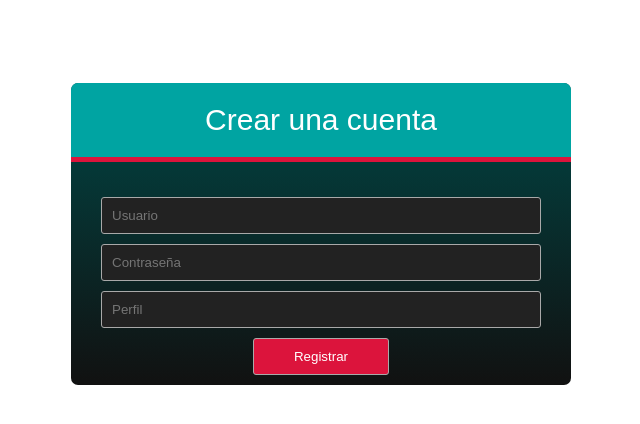
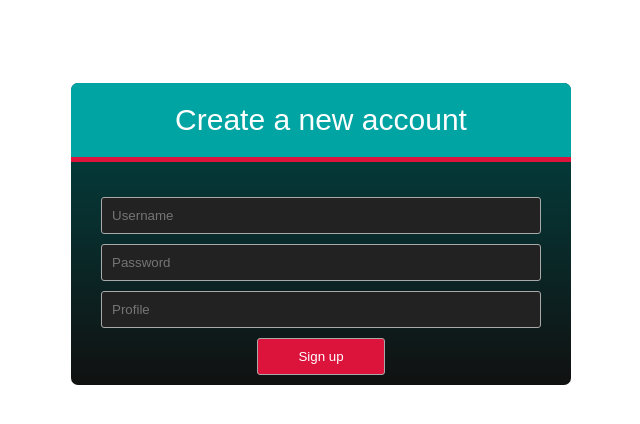
Before and after one commit to redexel/Ghost, a Flask app: page /signup in a window 1280 px wide. Shown: the top 424 px of the page, without its empty margins (319-959 px from the left). Run offline with Flask 2, Linux system fonts and the light colour scheme; some libraries are stand-ins or nearby versions.

Commit message:
Retoques de idioma

```diff
--- a/FinalGhost/server.py
+++ b/FinalGhost/server.py
@@ -92,7 +92,7 @@ def dashboard():
 						  <ul id="nav-mobile" class="right hide-on-med-and-down">
 							<li></li>
 							<li><input type="button" name="Attack" value="Attack" class="btn btn-danger" onclick="commands_attacks()">
-							<li><input type="button" name="Attack" value="Crear nuevo usuario" class="btn btn-danger" onclick="location.href='http://127.0.0.1:5000/signup';">
+							<li><input type="button" name="Attack" value="Create a new account" class="btn btn-danger" onclick="location.href='http://127.0.0.1:5000/signup';">
 							<li><a href="#" onclick="location.href='http://127.0.0.1:5000/salir';"><i class='fa fa-sign-out fa-2x'></i></a></li>
 						  </ul>
 						</div>
--- a/FinalGhost/templates/registro.html
+++ b/FinalGhost/templates/registro.html
@@ -8,12 +8,12 @@
 	<body>
 		<h1>Formulario de registro</h1>
 		<form method="post" action="{{ url_for('signup')}}" class="form-register">
-			<H2 class="form-titulo">Crear una cuenta</H2>
+			<H2 class="form-titulo">Create a new account</H2>
 			<div class="contenedor-inputs">
-				<input type="text" name="username" placeholder="Usuario" class="input-55">
-				<input type="password" name="password" placeholder="Contraseña" class="input-55">
-				<input type="text" name="profile" placeholder="Perfil" class="input-55">
-				<input type="submit" value="Registrar" class="btn-enviar" class="input-50">
+				<input type="text" name="username" placeholder="Username" class="input-55">
+				<input type="password" name="password" placeholder="Password" class="input-55">
+				<input type="text" name="profile" placeholder="Profile" class="input-55">
+				<input type="submit" value="Sign up" class="btn-enviar" class="input-50">
 
 			</div>
 		</form>
```
